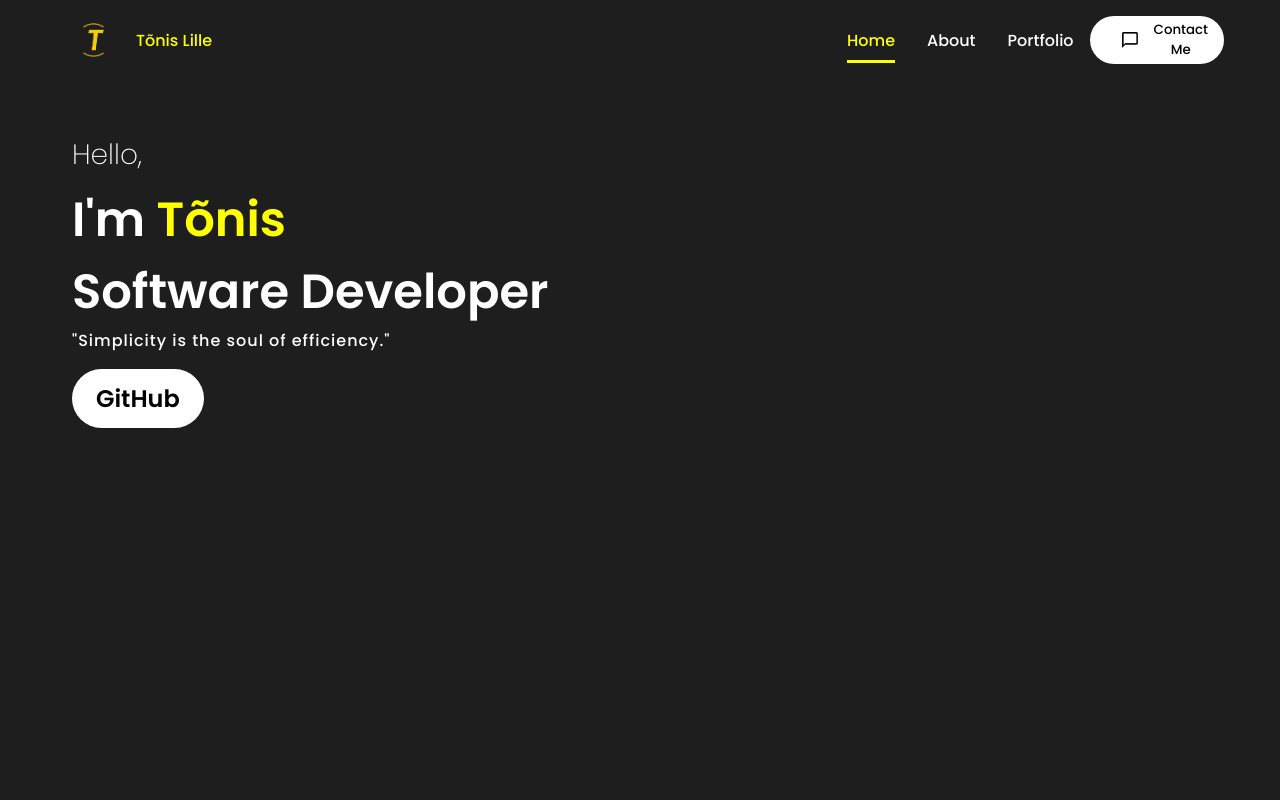
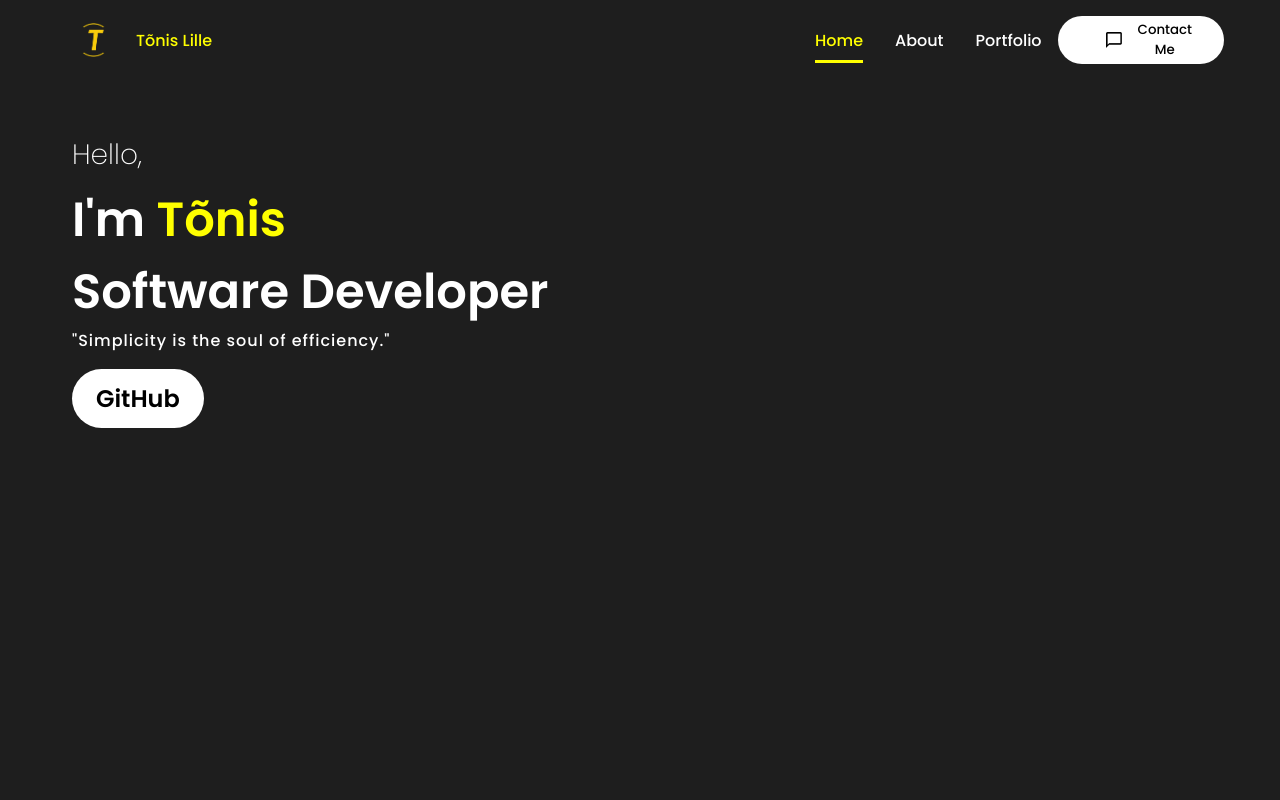
Before and after one commit to t6nislille/Portfolio-Website, a React (Create React App) app: page / in a window 1280 px wide. Shown: the top 800 px of the page. Built offline with nearby package versions, Linux system fonts and the light colour scheme.

Commit message:
Fix contact button

```diff
--- a/src/components/NavBar/navbar.css
+++ b/src/components/NavBar/navbar.css
@@ -51,7 +51,8 @@
     display: flex;
     align-items: center;
     justify-content: center;
-    padding: 0 1rem;
+    padding: 0 2rem;
+    padding-right: 2rem;
     border-radius: 2rem;
 }
 
```
